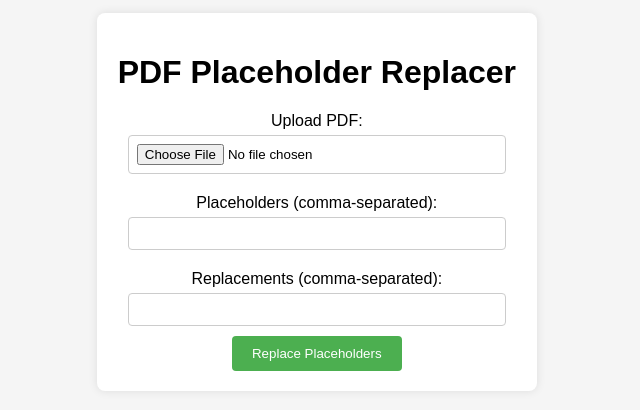
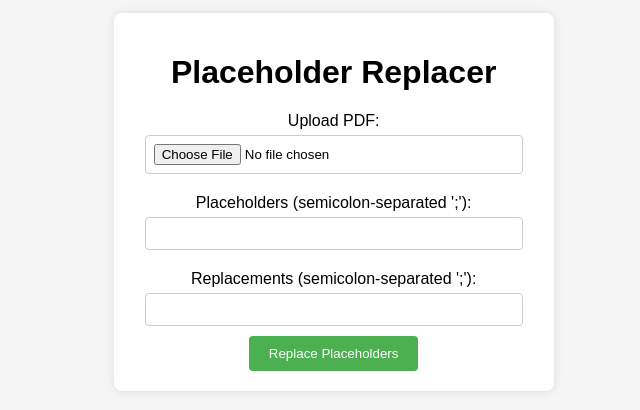
Before and after one commit to Andylou88/pdf-placeholder-replacer-ui, a React (Create React App) app: page / in a window 1280 px wide. Shown: the part 198-608 px from the top of the page, without its empty margins (324-964 px from the left). Built offline with nearby package versions, Linux system fonts and the light colour scheme.

Commit message:
changed the split character for the placeholders and replacements

```diff
--- a/src/App.js
+++ b/src/App.js
@@ -20,8 +20,8 @@ const handleSubmit = async (event) => {
   }
 
 
-const placeholderArray = placeholders.split(',');
-const replacementArray = replacements.split(',');
+const placeholderArray = placeholders.split(';');
+const replacementArray = replacements.split(';');
 
 if(placeholderArray.length !== replacementArray.length){
   alert('The number of placeholders and replacements must match.');
@@ -49,7 +49,7 @@ try {
 
 return(
   <div className="container">
-    <h1>PDF Placeholder Replacer</h1>
+    <h1>Placeholder Replacer</h1>
     <form onSubmit={handleSubmit}>
       <label htmlFor="pdfFile">Upload PDF:</label>
       <input
@@ -59,7 +59,7 @@ return(
       onChange={handleFileChange}
       />
 
-      <label htmlFor="placeholders">Placeholders (comma-separated):</label>
+      <label htmlFor="placeholders">Placeholders (semicolon-separated ';'):</label>
       <input
       type="text"
       id="placeholders"
@@ -67,7 +67,7 @@ return(
       onChange={(e) => setPlaceholders(e.target.value)}
       />
 
-      <label htmlFor="replacements">Replacements (comma-separated):</label>
+      <label htmlFor="replacements">Replacements (semicolon-separated ';'):</label>
       <input
       type="text"
       id="replacements"
```
